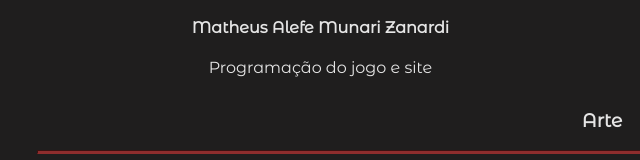
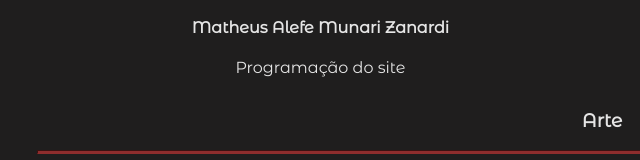
Before and after one commit to baronslayers/baronslayers.github.io, a plain HTML site: page index.html in a window 1280 px wide. Shown: the part 1296-1456 px from the top of the page, 38-678 px from the left. Drawn offline with Linux system fonts and the light colour scheme; a web font is replaced by a local one.

Commit message:
atualizar funções

```diff
--- a/index.html
+++ b/index.html
@@ -73,7 +73,7 @@
             <a href="http://matheusalefe.github.io/"><img class="team-pic" src="img/Fotos da equipe/Matheus Alefe.jpg" alt="Matheus Alefe"></a>
             <div class="team-name">
                 <h4>Matheus Alefe Munari Zanardi</h4>
-                <label for="">Programação do jogo e site</label>
+                <label for="">Programação do site</label>
             </div>
         </div>
         <div>
```
Lines whose indentation alone changed are shown as unchanged.
